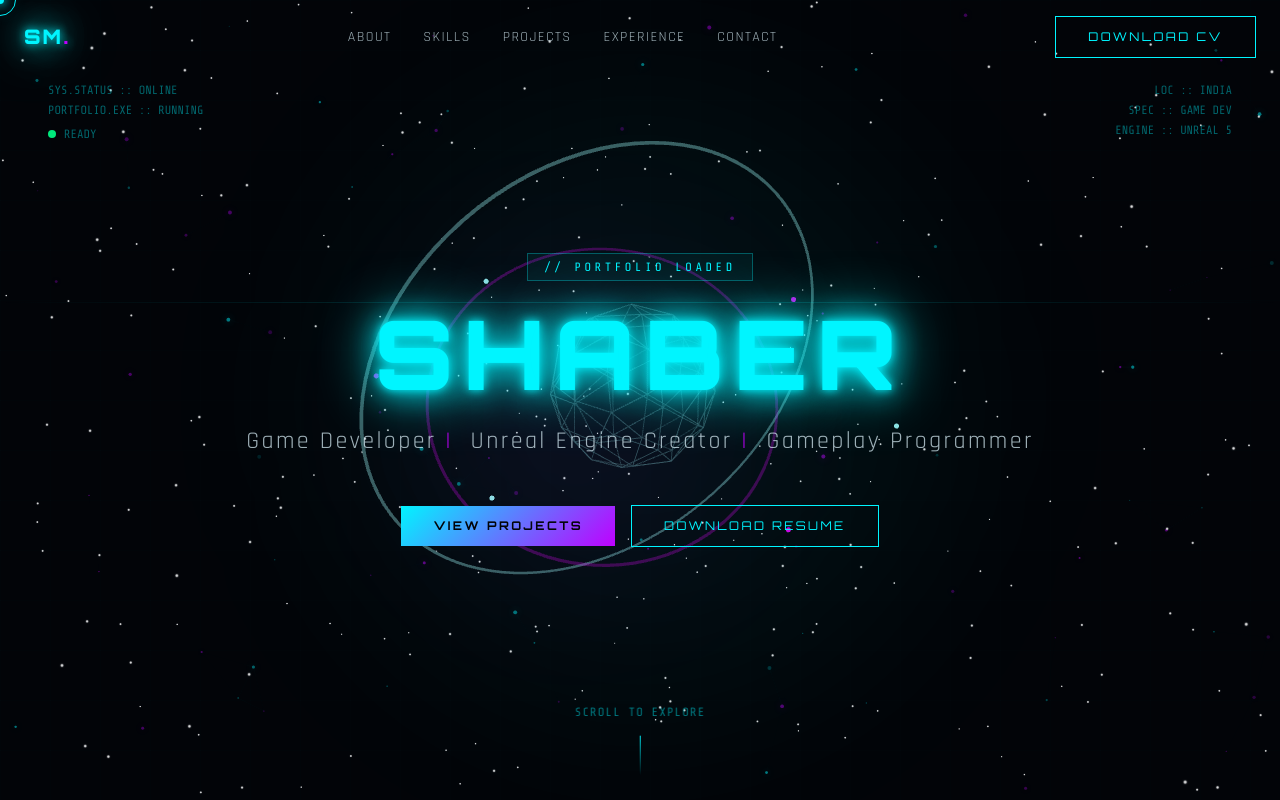
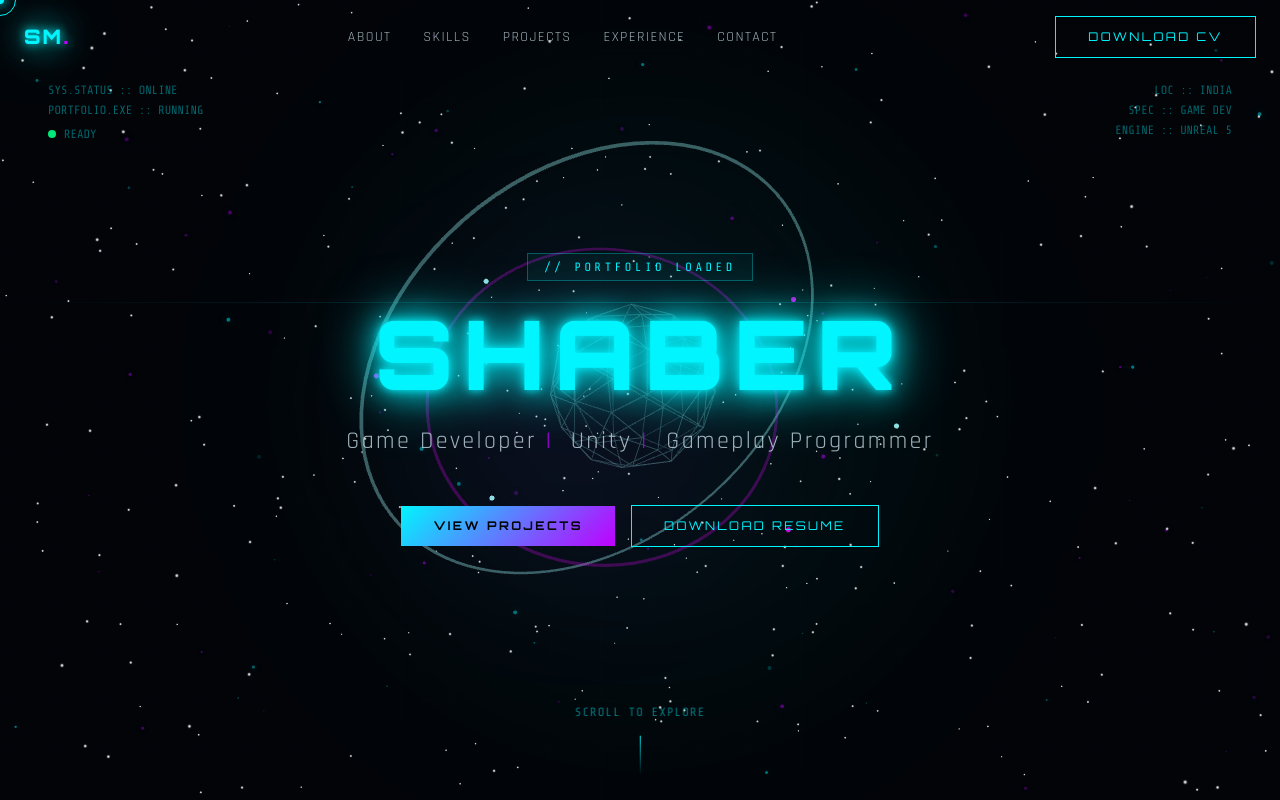
Before and after one commit to shabermohamadb-create/shabeer-portfolio, a React (Vite) app: page / in a window 1280 px wide. Shown: the top 800 px of the page. Built offline with nearby package versions, Linux system fonts and the light colour scheme.

Commit message:
Replace 'Unreal Engine Creator' with 'Unity'

```diff
--- a/src/components/sections/Hero.jsx
+++ b/src/components/sections/Hero.jsx
@@ -178,7 +178,7 @@ export default function Hero() {
         >
           Game Developer&nbsp;
           <span className="text-[#bf00ff]">|</span>&nbsp;
-          Unreal Engine Creator&nbsp;
+          Unity&nbsp;
           <span className="text-[#bf00ff]">|</span>&nbsp;
           Gameplay Programmer
         </motion.p>
```
